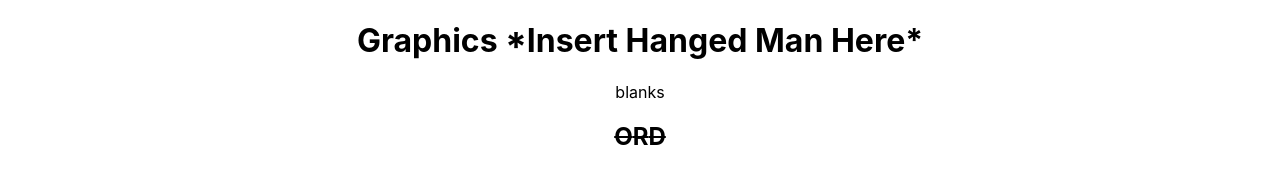
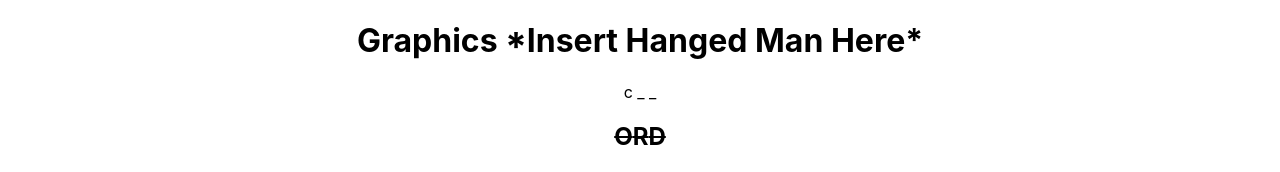
Before and after one commit to bxverley/tiktokcamp, a React (Create React App) app: page / in a window 1280 px wide. Shown: the top 172 px of the page. Built offline with nearby package versions, Linux system fonts and the light colour scheme.

Commit message:
Update WordBlanks

```diff
--- a/src/components/WordBlanks.js
+++ b/src/components/WordBlanks.js
@@ -3,28 +3,29 @@
 import React, { Component } from 'react';
 
 export default function WordBlanks() {
-  // var words = ["apple","juice","css","turtle"]; //demo wordbank
+  var words = ["apple","juice","css","turtle"]; //demo wordbank
 
-  // let answer = "";
-  // let wordStatus = null;
-  // let guessed = [];
+  let answer = "";
+  let wordStatus = null;
+  let guessed = ["a", "j", "c", "t"];
 
-  // function randomWord() {
-  //   answer = words[Math.floor(Math.random() * words.length)];
-  //   //alert(answer);
-  // }
+  function randomWord() {
+    answer = words[Math.floor(Math.random() * words.length)];
+    //alert(answer);
+  }
 
-  // function guessedWord() {
-  //   wordStatus = answer.split('').map(letter => (guessed.indexOf(letter) >= 0 ? letter : " _ ")).join('');
-  //   document.getElementById('blanks').innerHTML = wordStatus //
-  // }
+  function guessedWord() {
+    wordStatus = answer.split('').map(letter => (guessed.indexOf(letter) >= 0 ? letter : " _ ")).join('');
+    // document.getElementById('blanks').innerHTML = wordStatus //
+  }
 
-  // randomWord();
-  // guessedWord();
+  randomWord();
+  guessedWord();
 
   return (
     <div>
-        <p id="blanks">blanks</p>
+        {/* <p id="blanks">blanks</p> */}
+        <p >{wordStatus}</p>
     </div>
   )
 }
```
